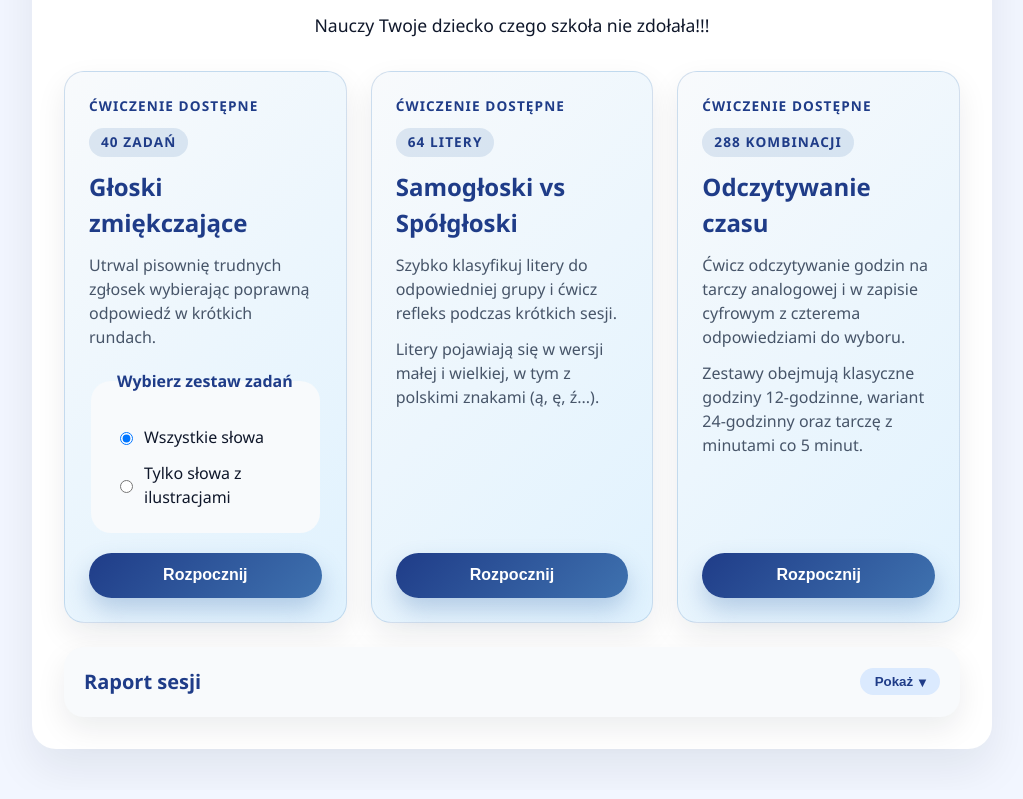
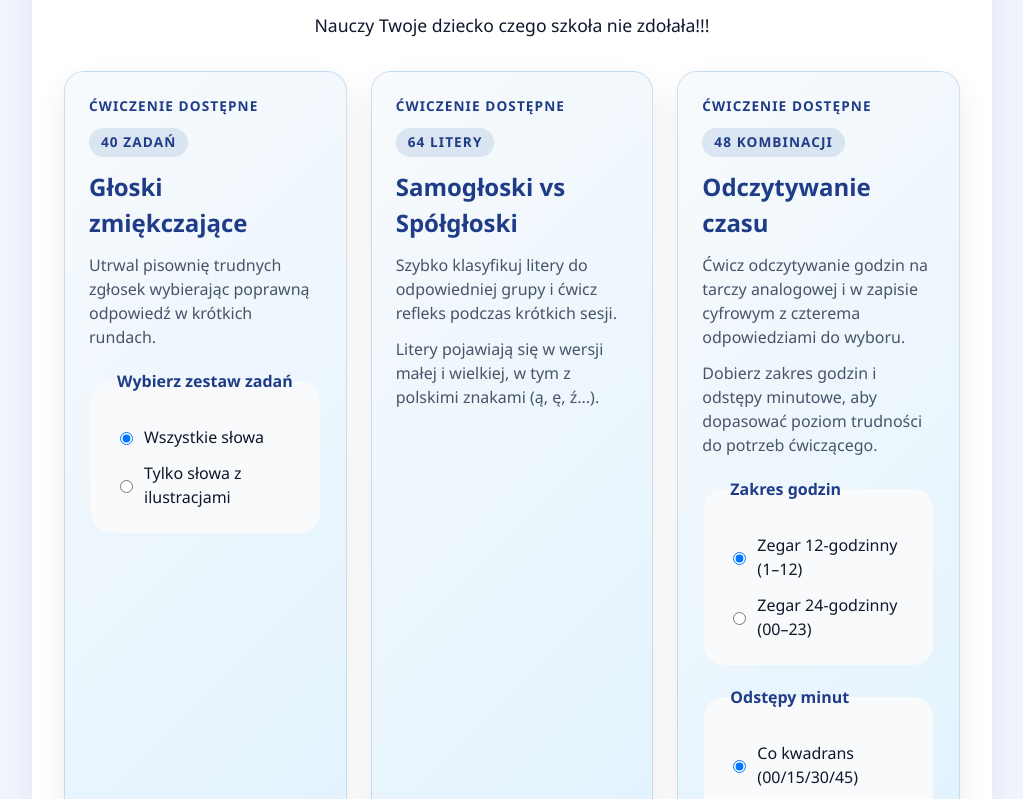
Before and after one commit to RafalBazarnik/edu-fun-app, a React (Vite) app: page / in a window 1280 px wide. Shown: the part 181-980 px from the top of the page, without its empty margins (128-1151 px from the left). Built offline with nearby package versions, Linux system fonts and the light colour scheme.

Commit message:
Add configurable clock training settings

```diff
--- a/src/components/StartScreen.tsx
+++ b/src/components/StartScreen.tsx
@@ -1,7 +1,7 @@
 import { useMemo } from 'react';
 import { useSession } from '../context/SessionContext';
 import { zadaniaSamogloskiVsSpolgloski, zadaniaZgloski } from '../data/tasks';
-import { zadaniaOdczytywanieCzasu } from '../data/clock';
+import { generujZadaniaOdczytywanieCzasu } from '../data/clock';
 import SessionHistoryPanel from './SessionHistoryPanel';
 
 function formatDate(timestamp: number): string {
@@ -16,7 +16,15 @@ function formatDate(timestamp: number): string {
 }
 
 export default function StartScreen() {
-  const { rozpocznij, filtr, ustawFiltr, historiaSesji } = useSession();
+  const {
+    rozpocznij,
+    filtr,
+    ustawFiltr,
+    historiaSesji,
+    ustawieniaZegara,
+    ustawSystemCzasu,
+    ustawKrokMinut
+  } = useSession();
   const liczbaZadan = useMemo(
     () =>
       filtr === 'withIllustrations'
@@ -26,7 +34,10 @@ export default function StartScreen() {
   );
 
   const liczbaLiter = zadaniaSamogloskiVsSpolgloski.length;
-  const liczbaZegarow = zadaniaOdczytywanieCzasu.length;
+  const liczbaZegarow = useMemo(
+    () => generujZadaniaOdczytywanieCzasu(ustawieniaZegara).length,
+    [ustawieniaZegara]
+  );
 
   const ostatniaSesjaZgloski = useMemo(
     () => historiaSesji.find((sesja) => sesja.tryb === 'gloski-zmiekczajace'),
@@ -136,7 +147,7 @@ export default function StartScreen() {
                 Ćwicz odczytywanie godzin na tarczy analogowej i w zapisie cyfrowym z czterema odpowiedziami do wyboru.
               </p>
               <p className="module-card__description">
-                Zestawy obejmują klasyczne godziny 12-godzinne, wariant 24-godzinny oraz tarczę z minutami co 5 minut.
+                Dobierz zakres godzin i odstępy minutowe, aby dopasować poziom trudności do potrzeb ćwiczącego.
               </p>
               {ostatniaSesjaZegar && (
                 <p className="module-card__last">
@@ -145,6 +156,52 @@ export default function StartScreen() {
                 </p>
               )}
             </header>
+            <fieldset className="fieldset module-card__fieldset">
+              <legend className="fieldset__legend">Zakres godzin</legend>
+              <label className="radio">
+                <input
+                  type="radio"
+                  name="clock-hours"
+                  value="12h"
+                  checked={ustawieniaZegara.system === '12h'}
+                  onChange={() => ustawSystemCzasu('12h')}
+                />
+                <span>Zegar 12-godzinny (1–12)</span>
+              </label>
+              <label className="radio">
+                <input
+                  type="radio"
+                  name="clock-hours"
+                  value="24h"
+                  checked={ustawieniaZegara.system === '24h'}
+                  onChange={() => ustawSystemCzasu('24h')}
+                />
+                <span>Zegar 24-godzinny (00–23)</span>
+              </label>
+            </fieldset>
+            <fieldset className="fieldset module-card__fieldset">
+              <legend className="fieldset__legend">Odstępy minut</legend>
+              <label className="radio">
+                <input
+                  type="radio"
+                  name="clock-minutes"
+                  value="kwadrans"
+                  checked={ustawieniaZegara.krokMinut === 'kwadrans'}
+                  onChange={() => ustawKrokMinut('kwadrans')}
+                />
+                <span>Co kwadrans (00/15/30/45)</span>
+              </label>
+              <label className="radio">
+                <input
+                  type="radio"
+                  name="clock-minutes"
+                  value="co5minut"
+                  checked={ustawieniaZegara.krokMinut === 'co5minut'}
+                  onChange={() => ustawKrokMinut('co5minut')}
+                />
+                <span>Co 5 minut</span>
+              </label>
+            </fieldset>
             <button
               className="btn btn--primary module-card__cta"
               onClick={() => rozpocznij('odczytywanie-czasu')}
--- a/src/components/TaskCard.tsx
+++ b/src/components/TaskCard.tsx
@@ -61,8 +61,10 @@ export default function TaskCard() {
   const zadanieZgloski = jestZadaniemZgloskowym(aktualneZadanie) ? aktualneZadanie : undefined;
 
   useEffect(() => {
-    setWariantZegara('analogowy');
-  }, [aktualneZadanie?.id]);
+    if (!zadanieZegar) {
+      setWariantZegara('analogowy');
+    }
+  }, [zadanieZegar]);
 
   const opcje = useMemo(() => {
     if (zadanieZegar) {
--- a/src/context/SessionContext.tsx
+++ b/src/context/SessionContext.tsx
@@ -1,7 +1,7 @@
 import { createContext, useContext, useEffect, useMemo, useReducer, useState } from 'react';
 import type { ReactNode } from 'react';
 import { zadaniaSamogloskiVsSpolgloski, zadaniaZgloski } from '../data/tasks';
-import { zadaniaOdczytywanieCzasu } from '../data/clock';
+import { generujZadaniaOdczytywanieCzasu } from '../data/clock';
 
 export type Widok = 'welcome' | 'exercise' | 'summary';
 export type FiltrZadan = 'all' | 'withIllustrations';
@@ -11,6 +11,12 @@ export type TrybCwiczenia =
   | 'odczytywanie-czasu';
 
 export type SystemCzasu = '12h' | '24h';
+export type KrokMinut = 'kwadrans' | 'co5minut';
+
+export interface UstawieniaZegara {
+  system: SystemCzasu;
+  krokMinut: KrokMinut;
+}
 
 const STORAGE_KEY = 'zabawy-ze-zgloskami/sesje';
 const STORAGE_MAINTENANCE_KEY = 'zabawy-ze-zgloskami/ostatnie-czyszczenie';
@@ -97,6 +103,7 @@ interface SessionState {
   startedAt: number | null;
   zapisana: boolean;
   tryb: TrybCwiczenia;
+  ustawieniaZegara: UstawieniaZegara;
 }
 
 const initialState: SessionState = {
@@ -108,7 +115,11 @@ const initialState: SessionState = {
   sessionId: null,
   startedAt: null,
   zapisana: false,
-  tryb: 'gloski-zmiekczajace'
+  tryb: 'gloski-zmiekczajace',
+  ustawieniaZegara: {
+    system: '12h',
+    krokMinut: 'kwadrans'
+  }
 };
 
 type Action =
@@ -121,6 +132,7 @@ type Action =
       startedAt: number;
       tryb: TrybCwiczenia;
     }
+  | { type: 'USTAW_USTAWIENIA_ZEGARA'; ustawienia: Partial<UstawieniaZegara> }
   | { type: 'ODPOWIEDZ'; odpowiedz: OdpowiedzUzytkownika }
   | { type: 'NASTEPNE' }
   | { type: 'RESET_WIDOK'; widok: Widok }
@@ -150,7 +162,11 @@ function tasuj<T>(elementy: T[]): T[] {
   return kopia;
 }
 
-function wylosujKolejke(tryb: TrybCwiczenia, filtr: FiltrZadan): Zadanie[] {
+function wylosujKolejke(
+  tryb: TrybCwiczenia,
+  filtr: FiltrZadan,
+  ustawieniaZegara: UstawieniaZegara
+): Zadanie[] {
   if (tryb === 'gloski-zmiekczajace') {
     const dostepne = zadaniaZgloski.filter((zadanie) =>
       filtr === 'withIllustrations' ? Boolean(zadanie.ilustracja) : true
@@ -175,7 +191,7 @@ function wylosujKolejke(tryb: TrybCwiczenia, filtr: FiltrZadan): Zadanie[] {
     return tasuj(pary).flat();
   }
 
-  return tasuj(zadaniaOdczytywanieCzasu);
+  return tasuj(generujZadaniaOdczytywanieCzasu(ustawieniaZegara));
 }
 
 function generateSessionId(): string {
@@ -185,9 +201,13 @@ function generateSessionId(): string {
   return `sesja-${Date.now()}-${Math.random().toString(16).slice(2, 10)}`;
 }
 
-function przygotujSesje(tryb: TrybCwiczenia, filtr: FiltrZadan) {
+function przygotujSesje(
+  tryb: TrybCwiczenia,
+  filtr: FiltrZadan,
+  ustawieniaZegara: UstawieniaZegara
+) {
   return {
-    kolejka: wylosujKolejke(tryb, filtr),
+    kolejka: wylosujKolejke(tryb, filtr, ustawieniaZegara),
     sessionId: generateSessionId(),
     startedAt: Date.now()
   };
@@ -351,7 +371,8 @@ function reducer(state: SessionState, action: Action): SessionState {
         sessionId: action.sessionId,
         startedAt: action.startedAt,
         zapisana: false,
-        tryb: action.tryb
+        tryb: action.tryb,
+        ustawieniaZegara: state.ustawieniaZegara
       };
     }
     case 'ODPOWIEDZ': {
@@ -376,7 +397,8 @@ function reducer(state: SessionState, action: Action): SessionState {
         ...initialState,
         widok: action.widok,
         filtr: state.filtr,
-        tryb: state.tryb
+        tryb: state.tryb,
+        ustawieniaZegara: state.ustawieniaZegara
       };
     case 'RESET_WYNIKI':
       return {
@@ -388,12 +410,21 @@ function reducer(state: SessionState, action: Action): SessionState {
         sessionId: action.sessionId,
         startedAt: action.startedAt,
         zapisana: false,
-        tryb: action.tryb
+        tryb: action.tryb,
+        ustawieniaZegara: state.ustawieniaZegara
       };
     case 'OZNACZ_ZAPISANA':
       return {
         ...state,
         zapisana: true
+      };
+    case 'USTAW_USTAWIENIA_ZEGARA':
+      return {
+        ...state,
+        ustawieniaZegara: {
+          ...state.ustawieniaZegara,
+          ...action.ustawienia
+        }
       };
     default:
       return state;
@@ -408,6 +439,8 @@ interface SessionContextValue extends SessionState {
   powrotDoStartu: () => void;
   zresetujWyniki: () => void;
   ustawFiltr: (filtr: FiltrZadan) => void;
+  ustawSystemCzasu: (system: SystemCzasu) => void;
+  ustawKrokMinut: (krok: KrokMinut) => void;
   statystyki: {
     wykonane: number;
     poprawne: number;
@@ -507,7 +540,7 @@ export function SessionProvider({ children }: { children: ReactNode }) {
 
   const rozpocznij = (tryb?: TrybCwiczenia) => {
     const docelowyTryb = tryb ?? state.tryb;
-    const meta = przygotujSesje(docelowyTryb, state.filtr);
+    const meta = przygotujSesje(docelowyTryb, state.filtr, state.ustawieniaZegara);
     dispatch({
       type: 'START',
       filtr: state.filtr,
@@ -550,7 +583,7 @@ export function SessionProvider({ children }: { children: ReactNode }) {
   };
 
   const zresetujWyniki = () => {
-    const meta = przygotujSesje(state.tryb, state.filtr);
+    const meta = przygotujSesje(state.tryb, state.filtr, state.ustawieniaZegara);
     dispatch({
       type: 'RESET_WYNIKI',
       kolejka: meta.kolejka,
@@ -562,6 +595,14 @@ export function SessionProvider({ children }: { children: ReactNode }) {
 
   const ustawFiltr = (filtr: FiltrZadan) => {
     dispatch({ type: 'USTAW_FILTR', filtr });
+  };
+
+  const ustawSystemCzasu = (system: SystemCzasu) => {
+    dispatch({ type: 'USTAW_USTAWIENIA_ZEGARA', ustawienia: { system } });
+  };
+
+  const ustawKrokMinut = (krokMinut: KrokMinut) => {
+    dispatch({ type: 'USTAW_USTAWIENIA_ZEGARA', ustawienia: { krokMinut } });
   };
 
   const usunHistorie = () => {
@@ -585,6 +626,8 @@ export function SessionProvider({ children }: { children: ReactNode }) {
     powrotDoStartu,
     zresetujWyniki,
     ustawFiltr,
+    ustawSystemCzasu,
+    ustawKrokMinut,
     statystyki,
     historiaSesji,
     usunHistorie,
--- a/src/data/clock.ts
+++ b/src/data/clock.ts
@@ -1,4 +1,4 @@
-import type { SystemCzasu, ZadanieZegar } from '../context/SessionContext';
+import type { KrokMinut, SystemCzasu, UstawieniaZegara, ZadanieZegar } from '../context/SessionContext';
 
 const GODZINY_12 = Array.from({ length: 12 }, (_, index) => index + 1);
 const GODZINY_24 = Array.from({ length: 24 }, (_, index) => index);
@@ -80,29 +80,27 @@ function generujKomentarz(godzina: number, minuty: number): string {
   return `Minutowa wskazówka skierowana jest na ${minuty} minut, a godzinowa znajduje się pomiędzy ${hour} a ${nastepna}.`;
 }
 
-const KONFIGURACJE: KonfiguracjaZegara[] = [
-  {
-    id: 'zegar-kwadrans',
-    godziny: GODZINY_12,
-    minuty: MINUTY_KWADRANS,
-    system: '12h'
-  },
-  {
-    id: 'zegar-24h',
-    godziny: GODZINY_24,
-    minuty: MINUTY_KWADRANS,
-    system: '24h'
-  },
-  {
-    id: 'zegar-5min',
-    godziny: GODZINY_12,
-    minuty: MINUTY_5,
-    system: '12h'
-  }
-];
+function godzinyDlaSystemu(system: SystemCzasu): number[] {
+  return system === '24h' ? GODZINY_24 : GODZINY_12;
+}
 
-export const zadaniaOdczytywanieCzasu: ZadanieZegar[] = KONFIGURACJE.flatMap((konfiguracja) =>
-  konfiguracja.godziny.flatMap((godzina) =>
+function minutyDlaKroku(krok: KrokMinut): number[] {
+  return krok === 'co5minut' ? MINUTY_5 : MINUTY_KWADRANS;
+}
+
+function utworzKonfiguracje({ system, krokMinut }: UstawieniaZegara): KonfiguracjaZegara {
+  return {
+    id: `zegar-${system}-${krokMinut}`,
+    godziny: godzinyDlaSystemu(system),
+    minuty: minutyDlaKroku(krokMinut),
+    system
+  } satisfies KonfiguracjaZegara;
+}
+
+export function generujZadaniaOdczytywanieCzasu(ustawienia: UstawieniaZegara): ZadanieZegar[] {
+  const konfiguracja = utworzKonfiguracje(ustawienia);
+
+  return konfiguracja.godziny.flatMap((godzina) =>
     konfiguracja.minuty.map((minuty) => {
       const poprawna = formatujCzas(godzina, minuty, konfiguracja.system);
       const dystraktory = generujDystraktory(godzina, minuty, konfiguracja);
@@ -122,5 +120,5 @@ export const zadaniaOdczytywanieCzasu: ZadanieZegar[] = KONFIGURACJE.flatMap((ko
         system: konfiguracja.system
       } satisfies ZadanieZegar;
     })
-  )
-);
+  );
+}
```
